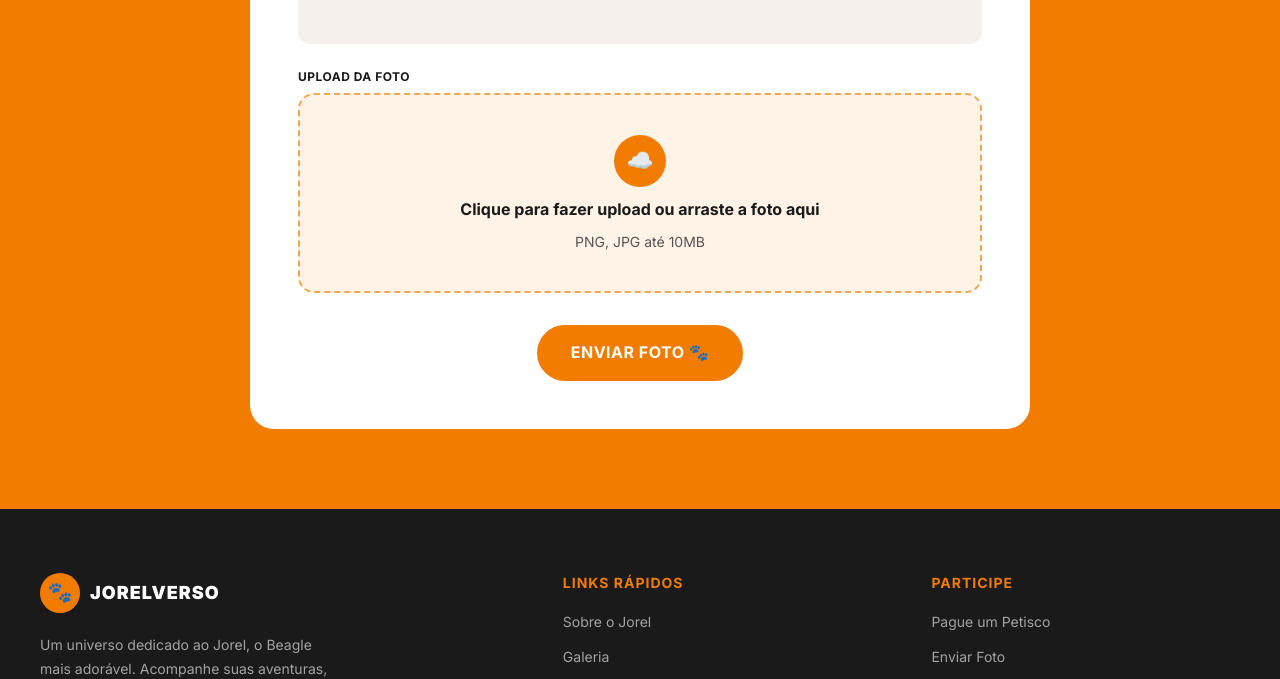
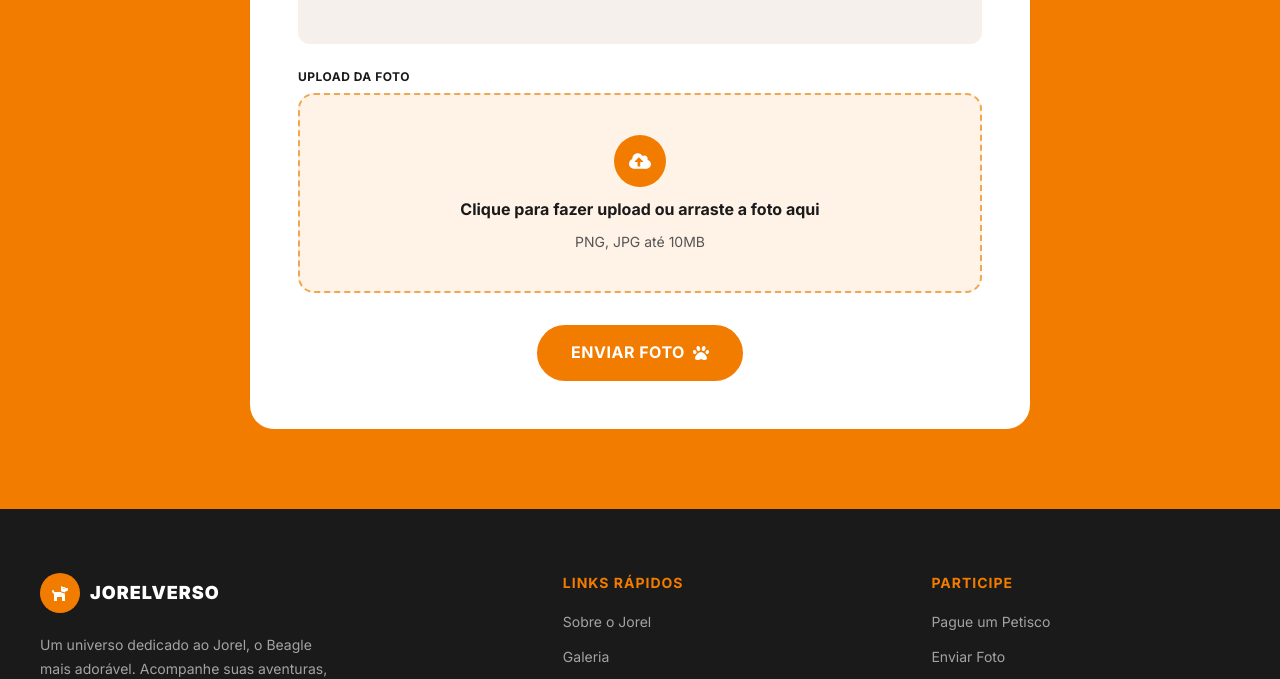
Before and after one commit to allysonxavier/Jorel.dev, a Next.js app: page / in a window 1280 px wide. Shown: the part 5500-6179 px from the top of the page. Built offline with nearby package versions, Linux system fonts and the light colour scheme.

Commit message:
feat(ui): update footer and envio section with react-icons
Replaced emoji icons with react-icons (`FaDog`, `FaCloudUploadAlt`, `FaPaw`) for consistency. Adjusted styles for logo and upload areas, including font size and color updates.

```diff
--- a/src/components/organisms/EnvioSection/index.tsx
+++ b/src/components/organisms/EnvioSection/index.tsx
@@ -2,7 +2,7 @@
 
 import { useState } from 'react'
 
-import { FaCamera } from 'react-icons/fa'
+import { FaCamera, FaCloudUploadAlt, FaPaw } from 'react-icons/fa'
 
 import Button from 'components/atoms/Button'
 
@@ -120,7 +120,7 @@ const EnvioSection = () => {
             <div className={S.field}>
               <label className={S.label}>Upload da Foto</label>
               <div className={S.upload_area}>
-                <div className={S.upload_icon}>☁️</div>
+                <div className={S.upload_icon}><FaCloudUploadAlt /></div>
                 <span className={S.upload_label}>
                   Clique para fazer upload ou arraste a foto aqui
                 </span>
@@ -131,7 +131,8 @@ const EnvioSection = () => {
             <div className={S.submit_wrapper}>
               <Button
                 type="submit"
-                label="Enviar Foto 🐾"
+                label="Enviar Foto"
+                rightIcon={<FaPaw />}
                 size="large"
               />
             </div>
--- a/src/components/organisms/EnvioSection/styles.module.css
+++ b/src/components/organisms/EnvioSection/styles.module.css
@@ -140,6 +140,7 @@
   align-items: center;
   justify-content: center;
   font-size: 2.2rem;
+  color: var(--color-white);
 }
 
 .upload_label {
--- a/src/components/organisms/Footer/index.tsx
+++ b/src/components/organisms/Footer/index.tsx
@@ -1,3 +1,5 @@
+import { FaDog } from 'react-icons/fa'
+
 import S from './styles.module.css'
 
 const quickLinks = [
@@ -27,7 +29,7 @@ const Footer = () => (
       <div className={S.top}>
         <div className={S.brand}>
           <div className={S.logo}>
-            <div className={S.logo_icon}>🐾</div>
+            <div className={S.logo_icon}><FaDog /></div>
             <span className={S.logo_name}>Jorelverso</span>
           </div>
           <p className={S.brand_description}>
--- a/src/components/organisms/Footer/styles.module.css
+++ b/src/components/organisms/Footer/styles.module.css
@@ -40,7 +40,8 @@
   display: flex;
   align-items: center;
   justify-content: center;
-  font-size: 2rem;
+  font-size: 1.8rem;
+  color: var(--color-white);
 }
 
 .logo_name {
```
